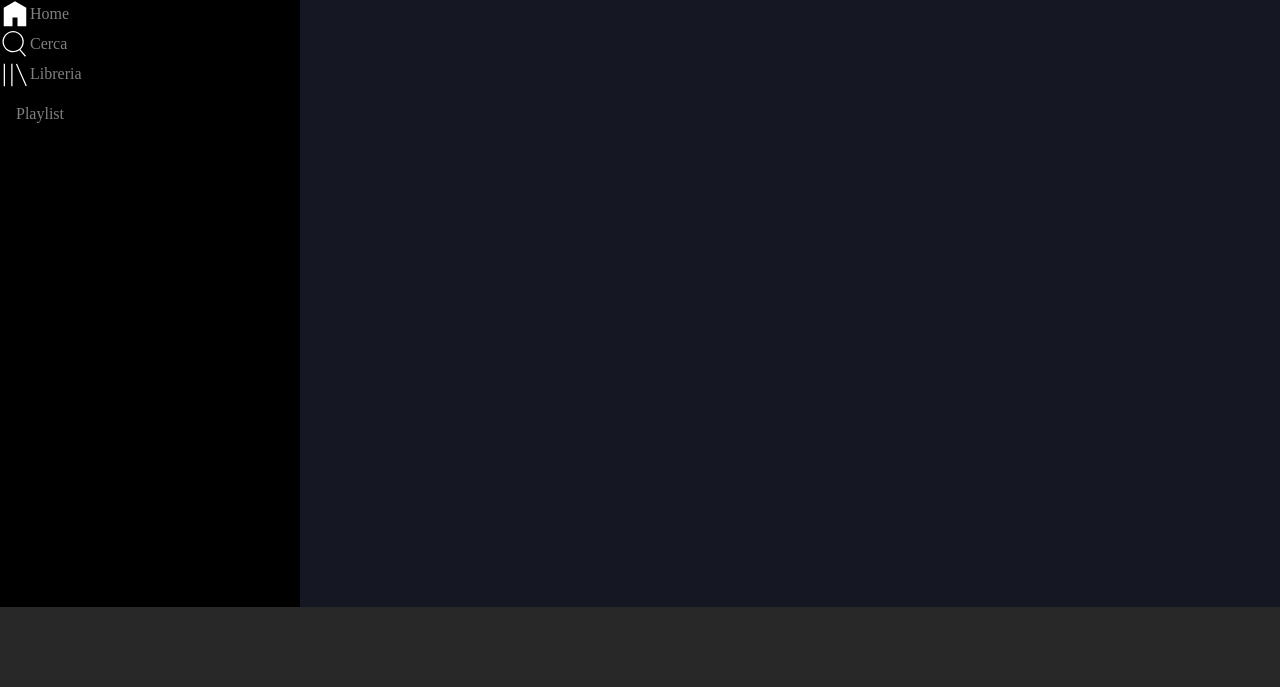
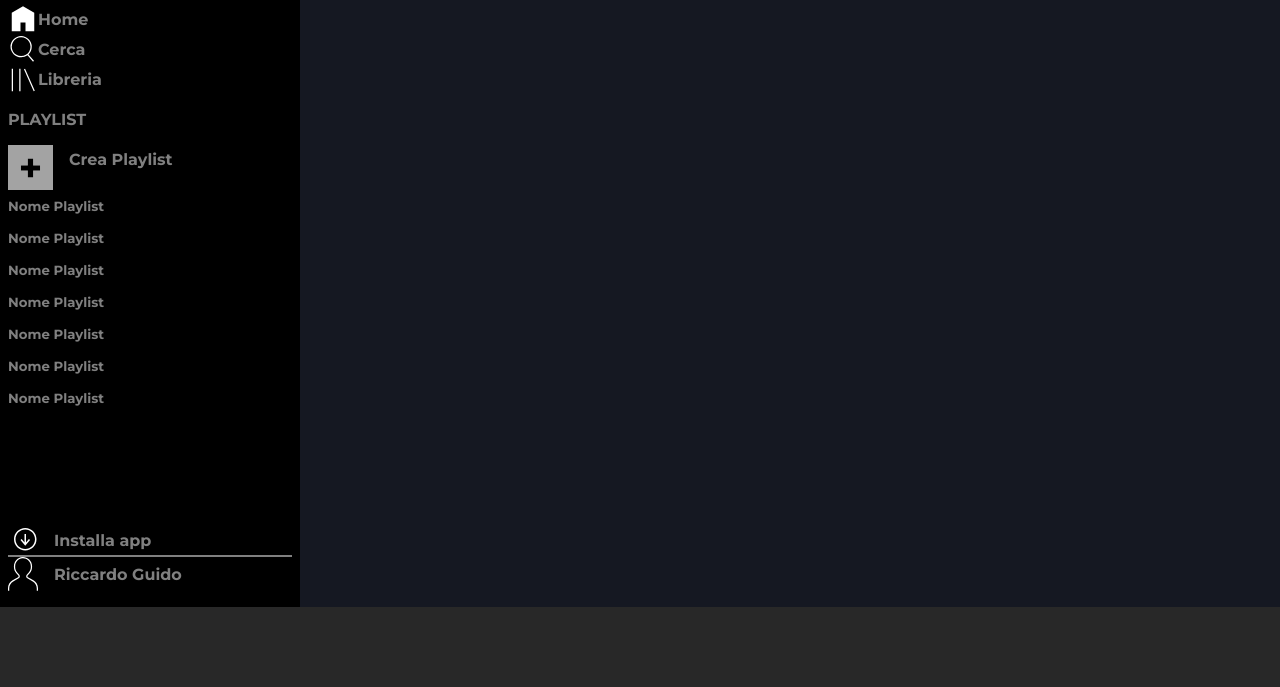
Before and after one commit to riccardo-guido/html-css-spotifyweb, a plain HTML site: page index.html in a window 1280 px wide. Shown: the part 113-800 px from the top of the page. Drawn offline with Linux system fonts and the light colour scheme.

Commit message:
sidebar content completed

```diff
--- a/index.html
+++ b/index.html
@@ -9,6 +9,12 @@
     <link
       rel="stylesheet"
       href="https://cdnjs.cloudflare.com/ajax/libs/font-awesome/6.5.1/css/all.min.css"
+    />
+    <link rel="preconnect" href="https://fonts.googleapis.com" />
+    <link rel="preconnect" href="https://fonts.gstatic.com" crossorigin />
+    <link
+      href="https://fonts.googleapis.com/css2?family=Montserrat:ital,wght@0,100..900;1,100..900&family=Nerko+One&display=swap"
+      rel="stylesheet"
     />
   </head>
   <body>
@@ -42,14 +48,41 @@
             </ul>
           </div>
           <div class="playlists">
-            <div class="playlist-title">Playlist</div>
+            <div class="playlist-title">
+              <h4>PLAYLIST</h4>
+              <div class="add-playlist-container">
+                <div class="add-playlist-button">
+                  <div class="plus">+</div>
+                </div>
+                <span>Crea Playlist</span>
+              </div>
+              <h5>Nome Playlist</h5>
+              <h5>Nome Playlist</h5>
+              <h5>Nome Playlist</h5>
+              <h5>Nome Playlist</h5>
+              <h5>Nome Playlist</h5>
+              <h5>Nome Playlist</h5>
+              <h5>Nome Playlist</h5>
+            </div>
           </div>
-          <div class="user"></div>
+          <div class="user">
+            <div class="download">
+              <a href="#" class="link">
+                <img src="./img/download.svg" alt="" />
+                <span class="link-text">Installa app</span></a
+              >
+            </div>
+            <div class="separator"></div>
+            <div class="profile">
+              <a href="#" class="link">
+                <img src="./img/profile.svg" alt="" />
+                <span class="link-text">Riccardo Guido</span></a
+              >
+            </div>
+          </div>
         </div>
         <div id="main-content">
-          <header id="main-content-header">
-            <button>Effettua l'upgrade</button>
-          </header>
+          <header id="main-content-header"></header>
           <div id="content"></div>
         </div>
       </div>
--- a/style.css
+++ b/style.css
@@ -14,6 +14,8 @@
 body {
   background-color: #151822;
   color: white;
+  font-family: "Montserrat", sans-serif;
+  font-weight: bold;
 }
 
 /* UTILS */
@@ -24,6 +26,13 @@ body {
   padding: 5px;
   background-color: #ff000010;
   border: 2px dashed red;
+}
+ul {
+  list-style: none;
+}
+a {
+  text-decoration: none;
+  color: inherit;
 }
 
 /* .container {
@@ -66,34 +75,75 @@ body {
 #sidebar {
   width: var(--sidebar-width);
   background-color: black;
-  padding: 1rem 0;
+  padding: 1rem 0.5rem;
   display: flex;
   flex-direction: column;
   gap: 1rem;
   color: grey;
-
-  /* TODO SWITCH TO AUTO */
-  /* overflow: auto; */
-  overflow: hidden;
+  overflow: auto;
 }
 
-#sidebar .logo,
-#sidebar .playlists,
-#sidebar .user {
-  padding: 0 1rem;
-}
 #sidebar .logo-extended {
   display: none;
 }
+#sidebar .nav {
+  display: flex;
+  justify-content: center;
+}
+#sidebar .nav,
+.playlists,
+.user {
+  gap: 1rem;
+}
+
 #sidebar .nav .link img {
   width: 30px;
 }
 #sidebar .nav .link-text {
   display: none;
 }
+
+#sidebar .playlists {
+  display: none;
+}
+#sidebar .add-playlist-container {
+  display: flex;
+  align-items: center;
+  gap: 1rem;
+}
+#sidebar .add-playlist-button {
+  height: 45px;
+  width: 45px;
+  background-color: #a3a3a3;
+  display: flex;
+  justify-content: center;
+  align-items: center;
+  margin-top: 1rem;
+}
+
+#sidebar .add-playlist-button .plus {
+  font-size: 2.5rem;
+  color: black;
+}
+#sidebar .playlists h5 {
+  padding: 8px 0;
+}
+
 #sidebar .user {
   margin-top: auto;
 }
+
+#sidebar .user .link img {
+  width: 30px;
+}
+#sidebar .user .link-text {
+  display: none;
+}
+#sidebar .separator {
+  border: 1px solid grey;
+  display: none;
+}
+
 #main-content {
   width: calc(100% - var(--sidebar-width));
   overflow: hidden;
@@ -128,9 +178,23 @@ body {
     display: flex;
     align-items: center;
   }
-  #sidebar .nav a {
-    text-decoration: none;
-    color: inherit;
+  #sidebar .nav {
+    display: block;
+  }
+  #sidebar .playlists {
+    display: block;
+  }
+
+  #sidebar .user .link-text {
+    display: block;
+  }
+  #sidebar .user .link {
+    display: flex;
+    align-items: center;
+    gap: 1rem;
+  }
+  #sidebar .separator {
+    display: block;
   }
 }
 
```
